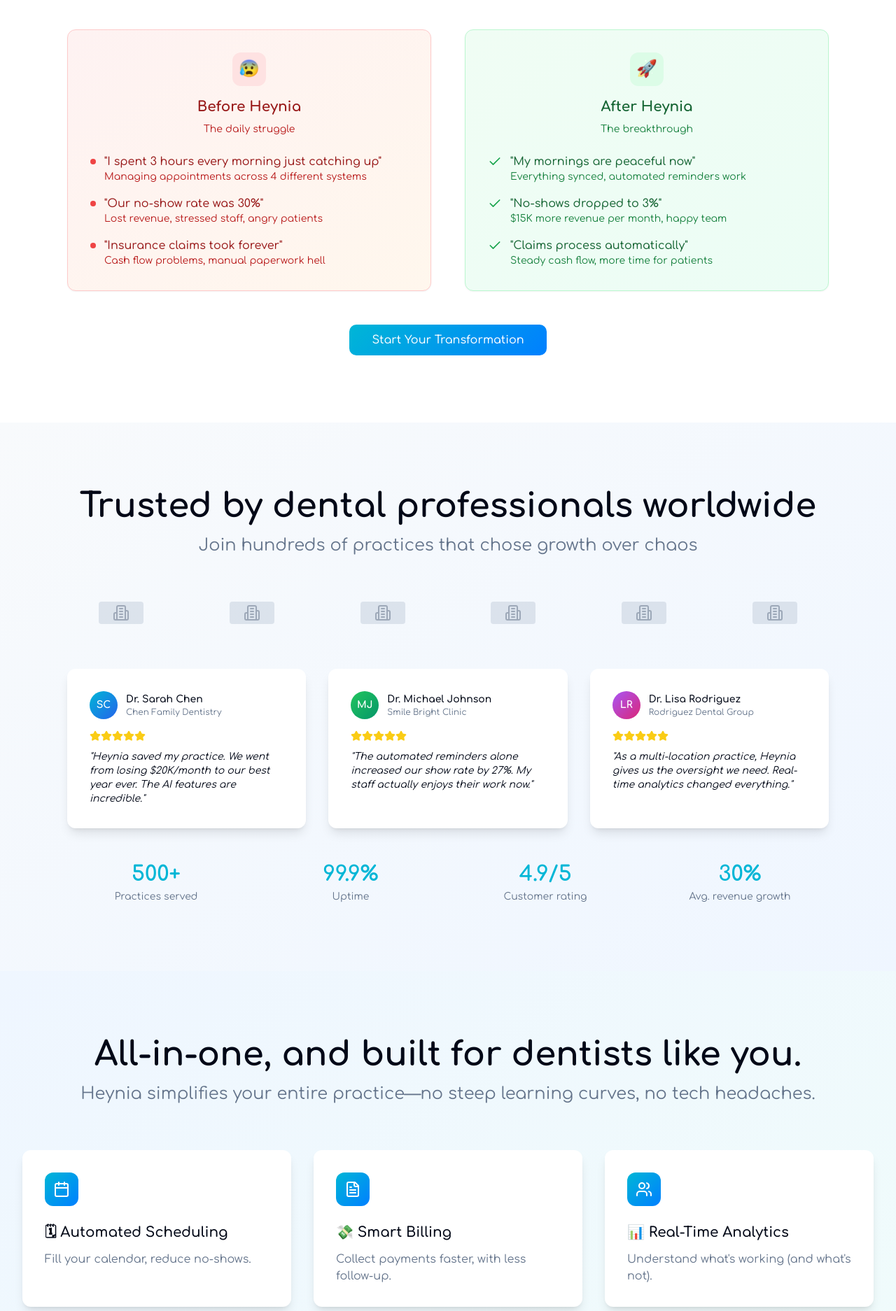
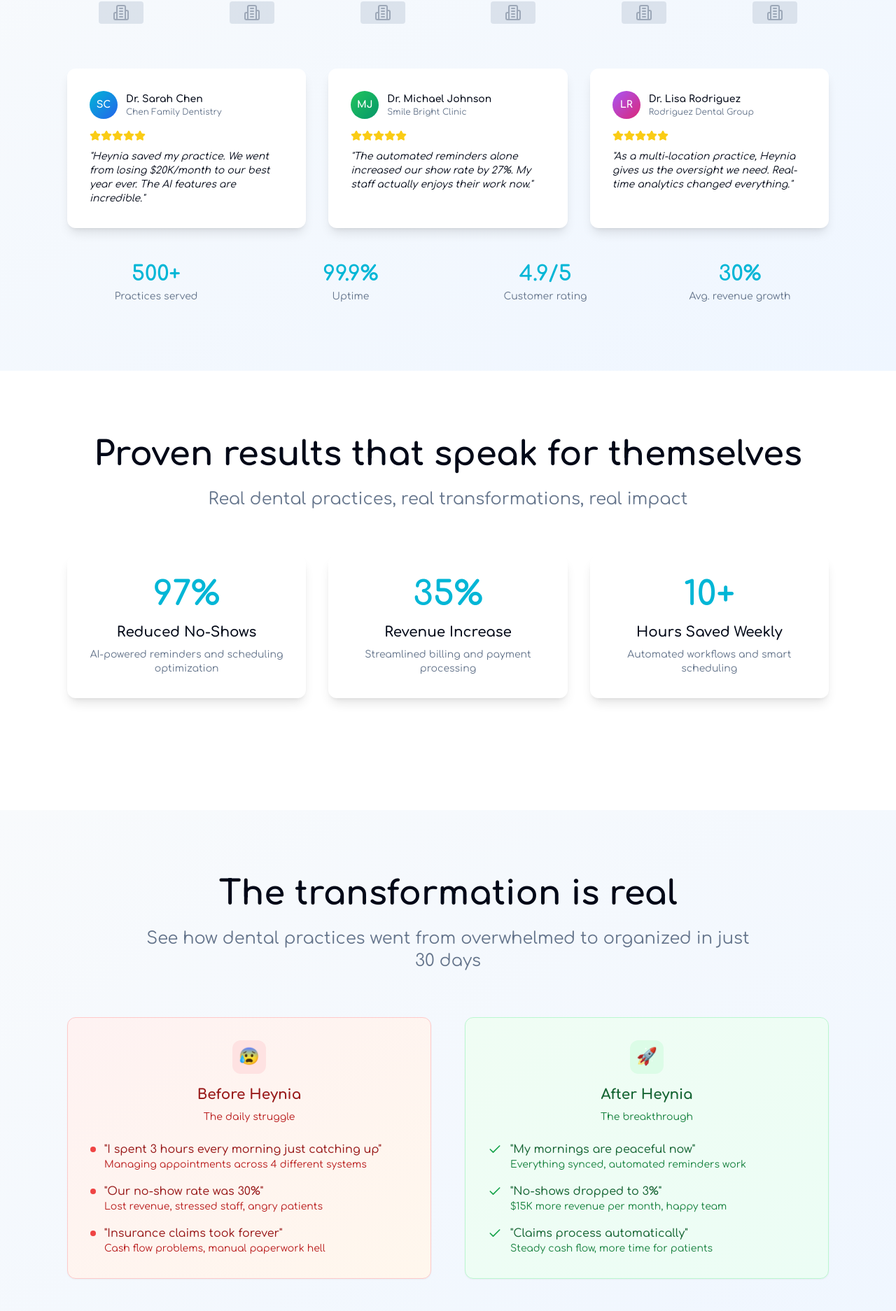
Before and after one commit to kevoduor/heynia-dental-platform, a React (Vite) app: page / in a window 1280 px wide. Shown: the part 1697-3571 px from the top of the page at 70% size. Built offline with nearby package versions, Linux system fonts and the light colour scheme; no server answers.

Commit message:
Refactor: Reorder landing page sections
Reorders sections on the landing page to improve flow, moves the pricing section, and adds a contact/booking section.

```diff
--- a/src/pages/Index.tsx
+++ b/src/pages/Index.tsx
@@ -126,105 +126,7 @@ const Index = () => {
         </div>
       </section>
 
-      {/* Before/After Transformation Section */}
-      <section className="section-padding" id="transformation">
-        <div className="container-responsive max-w-6xl">
-          <div className="text-center mb-12 sm:mb-16">
-            <h2 className="text-responsive-2xl font-bold mb-4 sm:mb-6">The transformation is real</h2>
-            <p className="text-responsive-lg text-muted-foreground max-w-4xl mx-auto">
-              See how dental practices went from overwhelmed to organized in just 30 days
-            </p>
-          </div>
-
-          <div className="grid lg:grid-cols-2 gap-8 sm:gap-12">
-            {/* Before */}
-            <Card className="border-red-200 bg-gradient-to-br from-red-50 to-orange-50">
-              <CardContent className="card-padding">
-                <div className="text-center mb-6">
-                  <div className="w-12 h-12 bg-red-100 rounded-lg flex items-center justify-center mx-auto mb-4">
-                    <span className="text-2xl">😰</span>
-                  </div>
-                  <h3 className="text-xl font-bold text-red-800 mb-2">Before Heynia</h3>
-                  <p className="text-red-700 text-sm">The daily struggle</p>
-                </div>
-
-                <div className="space-y-4">
-                  <div className="flex items-start space-x-3">
-                    <div className="w-2 h-2 bg-red-500 rounded-full mt-2 shrink-0"></div>
-                    <div>
-                      <p className="font-medium text-red-800">"I spent 3 hours every morning just catching up"</p>
-                      <p className="text-red-700 text-sm">Managing appointments across 4 different systems</p>
-                    </div>
-                  </div>
-
-                  <div className="flex items-start space-x-3">
-                    <div className="w-2 h-2 bg-red-500 rounded-full mt-2 shrink-0"></div>
-                    <div>
-                      <p className="font-medium text-red-800">"Our no-show rate was 30%"</p>
-                      <p className="text-red-700 text-sm">Lost revenue, stressed staff, angry patients</p>
-                    </div>
-                  </div>
-
-                  <div className="flex items-start space-x-3">
-                    <div className="w-2 h-2 bg-red-500 rounded-full mt-2 shrink-0"></div>
-                    <div>
-                      <p className="font-medium text-red-800">"Insurance claims took forever"</p>
-                      <p className="text-red-700 text-sm">Cash flow problems, manual paperwork hell</p>
-                    </div>
-                  </div>
-                </div>
-              </CardContent>
-            </Card>
-
-            {/* After */}
-            <Card className="border-green-200 bg-gradient-to-br from-green-50 to-emerald-50">
-              <CardContent className="card-padding">
-                <div className="text-center mb-6">
-                  <div className="w-12 h-12 bg-green-100 rounded-lg flex items-center justify-center mx-auto mb-4">
-                    <span className="text-2xl">🚀</span>
-                  </div>
-                  <h3 className="text-xl font-bold text-green-800 mb-2">After Heynia</h3>
-                  <p className="text-green-700 text-sm">The breakthrough</p>
-                </div>
-
-                <div className="space-y-4">
-                  <div className="flex items-start space-x-3">
-                    <Check className="w-5 h-5 text-green-600 shrink-0 mt-0.5" />
-                    <div>
-                      <p className="font-medium text-green-800">"My mornings are peaceful now"</p>
-                      <p className="text-green-700 text-sm">Everything synced, automated reminders work</p>
-                    </div>
-                  </div>
-
-                  <div className="flex items-start space-x-3">
-                    <Check className="w-5 h-5 text-green-600 shrink-0 mt-0.5" />
-                    <div>
-                      <p className="font-medium text-green-800">"No-shows dropped to 3%"</p>
-                      <p className="text-green-700 text-sm">$15K more revenue per month, happy team</p>
-                    </div>
-                  </div>
-
-                  <div className="flex items-start space-x-3">
-                    <Check className="w-5 h-5 text-green-600 shrink-0 mt-0.5" />
-                    <div>
-                      <p className="font-medium text-green-800">"Claims process automatically"</p>
-                      <p className="text-green-700 text-sm">Steady cash flow, more time for patients</p>
-                    </div>
-                  </div>
-                </div>
-              </CardContent>
-            </Card>
-          </div>
-
-          <div className="text-center mt-8 sm:mt-12">
-            <Button size="lg" className="gradient-primary text-white border-0 hover:opacity-90 px-6 sm:px-8 btn-mobile-friendly">
-              Start Your Transformation
-            </Button>
-          </div>
-        </div>
-      </section>
-
-      {/* Social Proof Section */}
+      {/* Social Proof Section - MOVED UP */}
       <section className="section-padding bg-gradient-to-br from-slate-50 to-blue-50" id="social-proof">
         <div className="container-responsive max-w-6xl">
           <div className="text-center mb-12 sm:mb-16">
@@ -357,6 +259,142 @@ const Index = () => {
         </div>
       </section>
 
+      {/* Results Section - NEW */}
+      <section className="section-padding" id="results">
+        <div className="container-responsive max-w-6xl">
+          <div className="text-center mb-12 sm:mb-16">
+            <h2 className="text-responsive-2xl font-bold mb-4 sm:mb-6">Proven results that speak for themselves</h2>
+            <p className="text-responsive-lg text-muted-foreground max-w-4xl mx-auto">
+              Real dental practices, real transformations, real impact
+            </p>
+          </div>
+
+          <div className="grid md:grid-cols-3 gap-6 sm:gap-8 mb-12 sm:mb-16">
+            <Card className="border-0 shadow-lg text-center">
+              <CardContent className="card-padding">
+                <div className="text-4xl sm:text-5xl font-bold text-primary mb-4">97%</div>
+                <div className="text-lg sm:text-xl font-semibold mb-2">Reduced No-Shows</div>
+                <p className="text-muted-foreground text-sm">AI-powered reminders and scheduling optimization</p>
+              </CardContent>
+            </Card>
+
+            <Card className="border-0 shadow-lg text-center">
+              <CardContent className="card-padding">
+                <div className="text-4xl sm:text-5xl font-bold text-primary mb-4">35%</div>
+                <div className="text-lg sm:text-xl font-semibold mb-2">Revenue Increase</div>
+                <p className="text-muted-foreground text-sm">Streamlined billing and payment processing</p>
+              </CardContent>
+            </Card>
+
+            <Card className="border-0 shadow-lg text-center">
+              <CardContent className="card-padding">
+                <div className="text-4xl sm:text-5xl font-bold text-primary mb-4">10+</div>
+                <div className="text-lg sm:text-xl font-semibold mb-2">Hours Saved Weekly</div>
+                <p className="text-muted-foreground text-sm">Automated workflows and smart scheduling</p>
+              </CardContent>
+            </Card>
+          </div>
+        </div>
+      </section>
+
+      {/* Before/After Transformation Section */}
+      <section className="section-padding bg-gradient-to-br from-slate-50 to-blue-50" id="transformation">
+        <div className="container-responsive max-w-6xl">
+          <div className="text-center mb-12 sm:mb-16">
+            <h2 className="text-responsive-2xl font-bold mb-4 sm:mb-6">The transformation is real</h2>
+            <p className="text-responsive-lg text-muted-foreground max-w-4xl mx-auto">
+              See how dental practices went from overwhelmed to organized in just 30 days
+            </p>
+          </div>
+
+          <div className="grid lg:grid-cols-2 gap-8 sm:gap-12">
+            {/* Before */}
+            <Card className="border-red-200 bg-gradient-to-br from-red-50 to-orange-50">
+              <CardContent className="card-padding">
+                <div className="text-center mb-6">
+                  <div className="w-12 h-12 bg-red-100 rounded-lg flex items-center justify-center mx-auto mb-4">
+                    <span className="text-2xl">😰</span>
+                  </div>
+                  <h3 className="text-xl font-bold text-red-800 mb-2">Before Heynia</h3>
+                  <p className="text-red-700 text-sm">The daily struggle</p>
+                </div>
+
+                <div className="space-y-4">
+                  <div className="flex items-start space-x-3">
+                    <div className="w-2 h-2 bg-red-500 rounded-full mt-2 shrink-0"></div>
+                    <div>
+                      <p className="font-medium text-red-800">"I spent 3 hours every morning just catching up"</p>
+                      <p className="text-red-700 text-sm">Managing appointments across 4 different systems</p>
+                    </div>
+                  </div>
+
+                  <div className="flex items-start space-x-3">
+                    <div className="w-2 h-2 bg-red-500 rounded-full mt-2 shrink-0"></div>
+                    <div>
+                      <p className="font-medium text-red-800">"Our no-show rate was 30%"</p>
+                      <p className="text-red-700 text-sm">Lost revenue, stressed staff, angry patients</p>
+                    </div>
+                  </div>
+
+                  <div className="flex items-start space-x-3">
+                    <div className="w-2 h-2 bg-red-500 rounded-full mt-2 shrink-0"></div>
+                    <div>
+                      <p className="font-medium text-red-800">"Insurance claims took forever"</p>
+                      <p className="text-red-700 text-sm">Cash flow problems, manual paperwork hell</p>
+                    </div>
+                  </div>
+                </div>
+              </CardContent>
+            </Card>
+
+            {/* After */}
+            <Card className="border-green-200 bg-gradient-to-br from-green-50 to-emerald-50">
+              <CardContent className="card-padding">
+                <div className="text-center mb-6">
+                  <div className="w-12 h-12 bg-green-100 rounded-lg flex items-center justify-center mx-auto mb-4">
+                    <span className="text-2xl">🚀</span>
+                  </div>
+                  <h3 className="text-xl font-bold text-green-800 mb-2">After Heynia</h3>
+                  <p className="text-green-700 text-sm">The breakthrough</p>
+                </div>
+
+                <div className="space-y-4">
+                  <div className="flex items-start space-x-3">
+                    <Check className="w-5 h-5 text-green-600 shrink-0 mt-0.5" />
+                    <div>
+                      <p className="font-medium text-green-800">"My mornings are peaceful now"</p>
+                      <p className="text-green-700 text-sm">Everything synced, automated reminders work</p>
+                    </div>
+                  </div>
+
+                  <div className="flex items-start space-x-3">
+                    <Check className="w-5 h-5 text-green-600 shrink-0 mt-0.5" />
+                    <div>
+                      <p className="font-medium text-green-800">"No-shows dropped to 3%"</p>
+                      <p className="text-green-700 text-sm">$15K more revenue per month, happy team</p>
+                    </div>
+                  </div>
+
+                  <div className="flex items-start space-x-3">
+                    <Check className="w-5 h-5 text-green-600 shrink-0 mt-0.5" />
+                    <div>
+                      <p className="font-medium text-green-800">"Claims process automatically"</p>
+                      <p className="text-green-700 text-sm">Steady cash flow, more time for patients</p>
+                    </div>
+                  </div>
+                </div>
+              </CardContent>
+            </Card>
+          </div>
+
+          <div className="text-center mt-8 sm:mt-12">
+            <Button size="lg" className="gradient-primary text-white border-0 hover:opacity-90 px-6 sm:px-8 btn-mobile-friendly">
+              Start Your Transformation
+            </Button>
+          </div>
+        </div>
+      </section>
+
       {/* Solution Section */}
       <section className="section-padding bg-gradient-to-br from-blue-50 to-teal-50" id="features">
         <div className="container-responsive max-w-7xl">
@@ -446,8 +484,111 @@ const Index = () => {
         </div>
       </section>
 
+      {/* Pricing Section - MOVED UP */}
+      <section className="section-padding" id="pricing">
+        <div className="container-responsive max-w-6xl">
+          <div className="text-center mb-12 sm:mb-16">
+            <h2 className="text-responsive-2xl font-bold mb-4 sm:mb-6">Simple, transparent pricing</h2>
+            <p className="text-responsive-lg text-muted-foreground max-w-4xl mx-auto">
+              Choose the plan that fits your practice. No hidden fees, no long-term contracts.
+            </p>
+          </div>
+
+          <div className="grid md:grid-cols-3 gap-6 sm:gap-8 max-w-5xl mx-auto">
+            {/* Starter Plan */}
+            <Card className="border-slate-200">
+              <CardContent className="card-padding">
+                <div className="text-center mb-6">
+                  <h3 className="text-xl font-bold mb-2">Starter</h3>
+                  <div className="text-3xl font-bold mb-1">$99</div>
+                  <div className="text-sm text-muted-foreground">per month</div>
+                </div>
+                <ul className="space-y-3 mb-6">
+                  <li className="flex items-center text-sm">
+                    <Check className="w-4 h-4 text-green-600 mr-2 shrink-0" />
+                    Up to 500 patients
+                  </li>
+                  <li className="flex items-center text-sm">
+                    <Check className="w-4 h-4 text-green-600 mr-2 shrink-0" />
+                    Basic scheduling
+                  </li>
+                  <li className="flex items-center text-sm">
+                    <Check className="w-4 h-4 text-green-600 mr-2 shrink-0" />
+                    Email support
+                  </li>
+                </ul>
+                <Button variant="outline" className="w-full">Get Started</Button>
+              </CardContent>
+            </Card>
+
+            {/* Professional Plan - Most Popular */}
+            <Card className="border-primary shadow-lg relative">
+              <div className="absolute -top-3 left-1/2 transform -translate-x-1/2">
+                <span className="bg-primary text-white px-4 py-1 rounded-full text-sm font-medium">Most Popular</span>
+              </div>
+              <CardContent className="card-padding">
+                <div className="text-center mb-6">
+                  <h3 className="text-xl font-bold mb-2">Professional</h3>
+                  <div className="text-3xl font-bold mb-1">$199</div>
+                  <div className="text-sm text-muted-foreground">per month</div>
+                </div>
+                <ul className="space-y-3 mb-6">
+                  <li className="flex items-center text-sm">
+                    <Check className="w-4 h-4 text-green-600 mr-2 shrink-0" />
+                    Up to 2,000 patients
+                  </li>
+                  <li className="flex items-center text-sm">
+                    <Check className="w-4 h-4 text-green-600 mr-2 shrink-0" />
+                    AI-powered scheduling
+                  </li>
+                  <li className="flex items-center text-sm">
+                    <Check className="w-4 h-4 text-green-600 mr-2 shrink-0" />
+                    Automated billing
+                  </li>
+                  <li className="flex items-center text-sm">
+                    <Check className="w-4 h-4 text-green-600 mr-2 shrink-0" />
+                    Priority support
+                  </li>
+                </ul>
+                <Button className="w-full gradient-primary text-white">Start Free Trial</Button>
+              </CardContent>
+            </Card>
+
+            {/* Enterprise Plan */}
+            <Card className="border-slate-200">
+              <CardContent className="card-padding">
+                <div className="text-center mb-6">
+                  <h3 className="text-xl font-bold mb-2">Enterprise</h3>
+                  <div className="text-3xl font-bold mb-1">$399</div>
+                  <div className="text-sm text-muted-foreground">per month</div>
+                </div>
+                <ul className="space-y-3 mb-6">
+                  <li className="flex items-center text-sm">
+                    <Check className="w-4 h-4 text-green-600 mr-2 shrink-0" />
+                    Unlimited patients
+                  </li>
+                  <li className="flex items-center text-sm">
+                    <Check className="w-4 h-4 text-green-600 mr-2 shrink-0" />
+                    Multi-location support
+                  </li>
+                  <li className="flex items-center text-sm">
+                    <Check className="w-4 h-4 text-green-600 mr-2 shrink-0" />
+                    Advanced analytics
+                  </li>
+                  <li className="flex items-center text-sm">
+                    <Check className="w-4 h-4 text-green-600 mr-2 shrink-0" />
+                    24/7 phone support
+                  </li>
+                </ul>
+                <Button variant="outline" className="w-full">Contact Sales</Button>
+              </CardContent>
+            </Card>
+          </div>
+        </div>
+      </section>
+
       {/* Purpose Section */}
-      <section className="section-padding" id="impact">
+      <section className="section-padding bg-gradient-to-br from-slate-50 to-blue-50" id="impact">
         <div className="container-responsive max-w-5xl text-center">
           <h2 className="text-responsive-2xl font-bold mb-6 sm:mb-8">A practice management app with a purpose.</h2>
           <p className="text-responsive-lg text-muted-foreground mb-8 sm:mb-12 max-w-4xl mx-auto">
@@ -483,7 +624,7 @@ const Index = () => {
       </section>
 
       {/* Simplified FAQ Section */}
-      <section className="section-padding bg-gradient-to-br from-slate-50 to-blue-50" id="faq">
+      <section className="section-padding" id="faq">
         <div className="container-responsive max-w-4xl">
           <div className="text-center mb-12 sm:mb-16">
             <h2 className="text-responsive-2xl font-bold mb-4 sm:mb-6">Quick answers to your questions</h2>
@@ -624,25 +765,57 @@ const Index = () => {
         </div>
       </section>
 
-      {/* Final CTA Section */}
-      <section className="section-padding bg-gradient-to-br from-primary/10 to-blue-100">
-        <div className="container-responsive max-w-5xl text-center">
-          <h2 className="text-responsive-2xl font-bold mb-4 sm:mb-6">Ready to transform your practice?</h2>
-          <p className="text-responsive-lg text-muted-foreground mb-8 sm:mb-12 max-w-4xl mx-auto">
-            Dentists across the globe are tired of juggling tools that don't fit together.
-            Heynia is here to change that—and turn your practice into a platform for impact.
-          </p>
+      {/* Contact/Booking Section - NEW */}
+      <section className="section-padding bg-gradient-to-br from-primary/10 to-blue-100" id="contact">
+        <div className="container-responsive max-w-5xl">
+          <div className="text-center mb-12 sm:mb-16">
+            <h2 className="text-responsive-2xl font-bold mb-6 sm:mb-8">Ready to get started?</h2>
+            <p className="text-responsive-lg text-muted-foreground max-w-4xl mx-auto mb-8 sm:mb-12">
+              Join hundreds of dental practices that transformed their operations with Heynia.
+              Let's discuss how we can help your practice grow.
+            </p>
+          </div>
 
-          <div className="flex flex-col sm:flex-row gap-3 sm:gap-4 justify-center items-center mb-6">
-            <Button size="lg" className="gradient-primary text-white border-0 hover:opacity-90 px-6 sm:px-8 btn-mobile-friendly w-full sm:w-auto">
-              Get Early Access
-            </Button>
-            <Button size="lg" variant="outline" className="border-primary text-primary hover:bg-primary hover:text-white btn-mobile-friendly w-full sm:w-auto">
-              Watch the Demo
-            </Button>
-            <Button size="lg" variant="outline" className="btn-mobile-friendly w-full sm:w-auto">
-              Schedule a Call
-            </Button>
+          <div className="grid md:grid-cols-2 gap-8 sm:gap-12 max-w-4xl mx-auto mb-8 sm:mb-12">
+            <Card className="border-0 shadow-xl">
+              <CardContent className="card-padding text-center">
+                <div className="w-12 h-12 gradient-primary rounded-lg flex items-center justify-center mx-auto mb-4">
+                  <Calendar className="w-6 h-6 text-white" />
+                </div>
+                <h3 className="text-xl font-bold mb-4">Book a Demo</h3>
+                <p className="text-muted-foreground mb-6">
+                  See Heynia in action with a personalized demo tailored to your practice needs.
+                </p>
+                <Button size="lg" className="gradient-primary text-white border-0 hover:opacity-90 w-full">
+                  Schedule Demo
+                </Button>
+              </CardContent>
+            </Card>
+
+            <Card className="border-0 shadow-xl">
+              <CardContent className="card-padding text-center">
+                <div className="w-12 h-12 gradient-secondary rounded-lg flex items-center justify-center mx-auto mb-4">
+                  <MessageSquare className="w-6 h-6 text-white" />
+                </div>
+                <h3 className="text-xl font-bold mb-4">Get in Touch</h3>
+                <p className="text-muted-foreground mb-6">
+                  Have questions? Our team is here to help you find the perfect solution.
+                </p>
+                <Button size="lg" variant="outline" className="border-primary text-primary hover:bg-primary hover:text-white w-full">
+                  Contact Us
+                </Button>
+              </CardContent>
+            </Card>
+          </div>
+
+          <div className="text-center">
+            <div className="text-sm text-muted-foreground mb-4">
+              Or reach out directly:
+            </div>
+            <div className="flex flex-col sm:flex-row justify-center gap-4 sm:gap-8 text-sm">
+              <a href="mailto:hello@heynia.com" className="text-primary hover:underline">hello@heynia.com</a>
+              <a href="tel:+254755792377" className="text-primary hover:underline">+254 755 792 377</a>
+            </div>
           </div>
         </div>
       </section>
```
